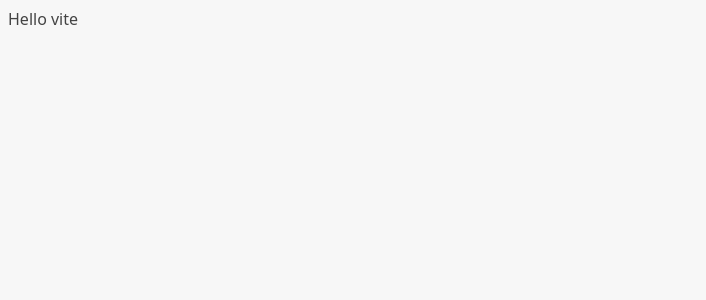
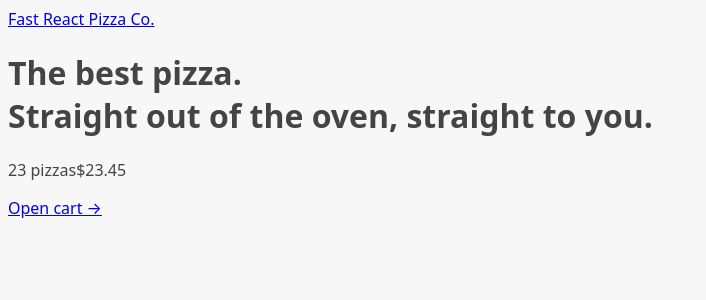
Before and after one commit to Nyantamaru/fast-react-pizza, a React (Vite) app: page / in a window 1280 px wide. Shown: the top 300 px of the page, without its empty margins (0-706 px from the left). Built offline with nearby package versions, Linux system fonts and the light colour scheme.

Commit message:
Add AppLayout component.

```diff
--- a/package.json
+++ b/package.json
@@ -11,7 +11,8 @@
   },
   "dependencies": {
     "react": "^18.2.0",
-    "react-dom": "^18.2.0"
+    "react-dom": "^18.2.0",
+    "react-router-dom": "^6.14.2"
   },
   "devDependencies": {
     "@types/react": "^18.2.15",
--- a/src/App.jsx
+++ b/src/App.jsx
@@ -1,7 +1,44 @@
 import React from 'react';
+import { createBrowserRouter, RouterProvider } from 'react-router-dom';
+import Home from './ui/Home';
+import Menu from './features/menu/Menu';
+import Cart from './features/cart/Cart';
+import Order from './features/order/Order';
+import CreateOrder from './features/order/CreateOrder';
+import AppLayout from './ui/AppLayout';
+
+const router = createBrowserRouter([
+  {
+    element: <AppLayout />,
+    children: [
+      {
+        path: '/',
+        element: <Home />,
+      },
+      {
+        path: '/menu',
+        element: <Menu />,
+      },
+      {
+        path: '/cart',
+        element: <Cart />,
+      },
+      {
+        path: '/order/new',
+        element: <CreateOrder />,
+      },
+      {
+        path: '/order/:orderId',
+        element: <Order />,
+      },
+    ],
+  },
+]);
 
 const App = () => {
-  return <div>Hello vite</div>;
+  return <RouterProvider router={router} />;
 };
 
 export default App;
+
+// goto: 7 Fetching Data
--- a/src/features/cart/CartOverview.jsx
+++ b/src/features/cart/CartOverview.jsx
@@ -1,3 +1,5 @@
+import { Link } from 'react-router-dom';
+
 function CartOverview() {
   return (
     <div>
@@ -5,7 +7,7 @@
         <span>23 pizzas</span>
         <span>$23.45</span>
       </p>
-      <a href="#">Open cart &rarr;</a>
+      <Link>Open cart &rarr;</Link>
     </div>
   );
 }
--- /dev/null
+++ b/src/ui/AppLayout.jsx
@@ -0,0 +1,19 @@
+import React from 'react';
+import Header from './Header';
+import CartOverview from '../features/cart/CartOverview';
+import { Outlet } from 'react-router-dom';
+
+const AppLayout = () => {
+  return (
+    <div>
+      <Header />
+
+      <main>
+        <Outlet />
+      </main>
+      <CartOverview />
+    </div>
+  );
+};
+
+export default AppLayout;
--- /dev/null
+++ b/src/ui/Header.jsx
@@ -0,0 +1,12 @@
+import React from 'react';
+import { Link } from 'react-router-dom';
+
+const Header = () => {
+  return (
+    <header>
+      <Link to="/">Fast React Pizza Co. </Link>
+    </header>
+  );
+};
+
+export default Header;
```
Also changed, not shown: 1 other file (tests, documents, lock files or other folders).
